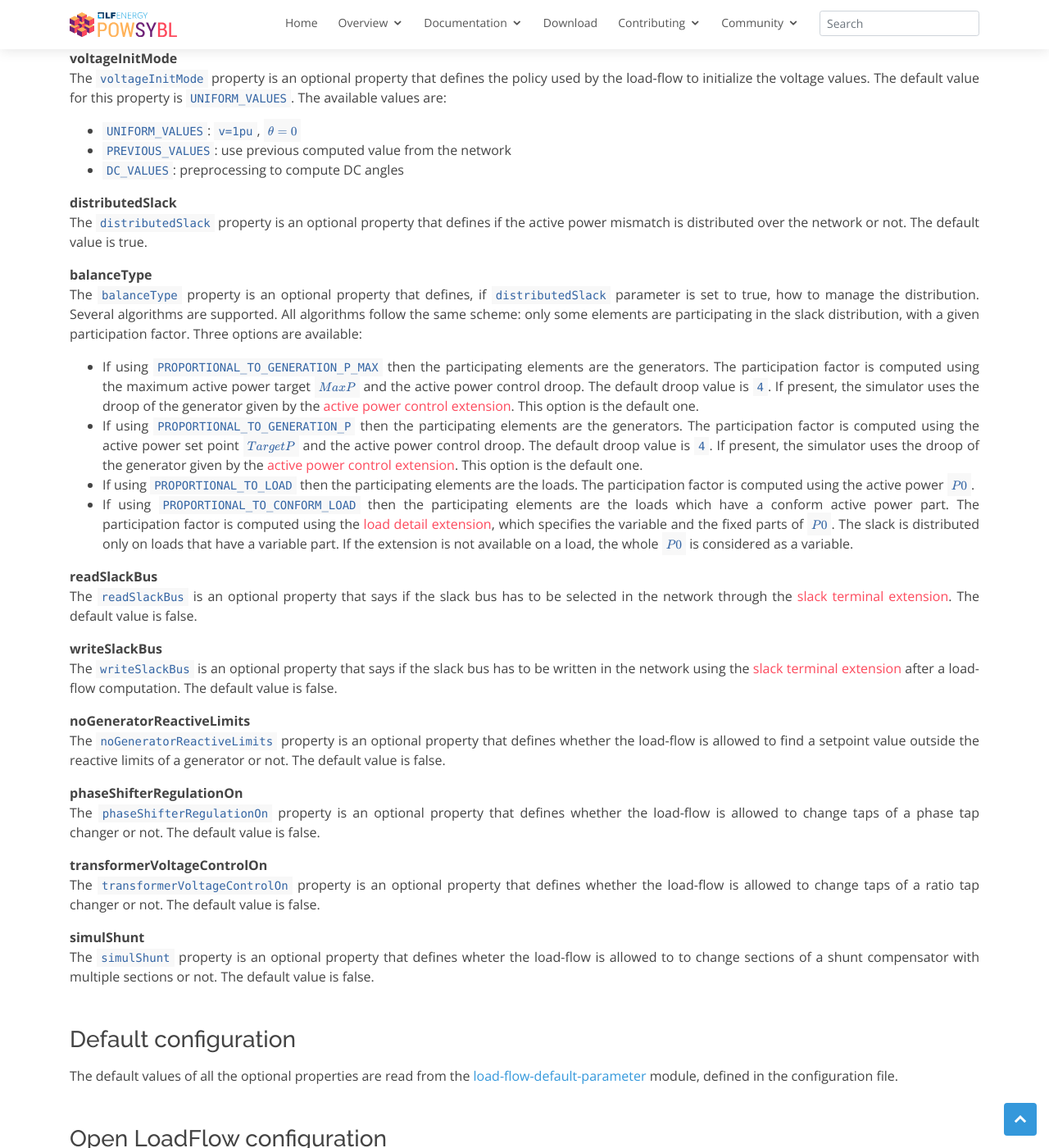
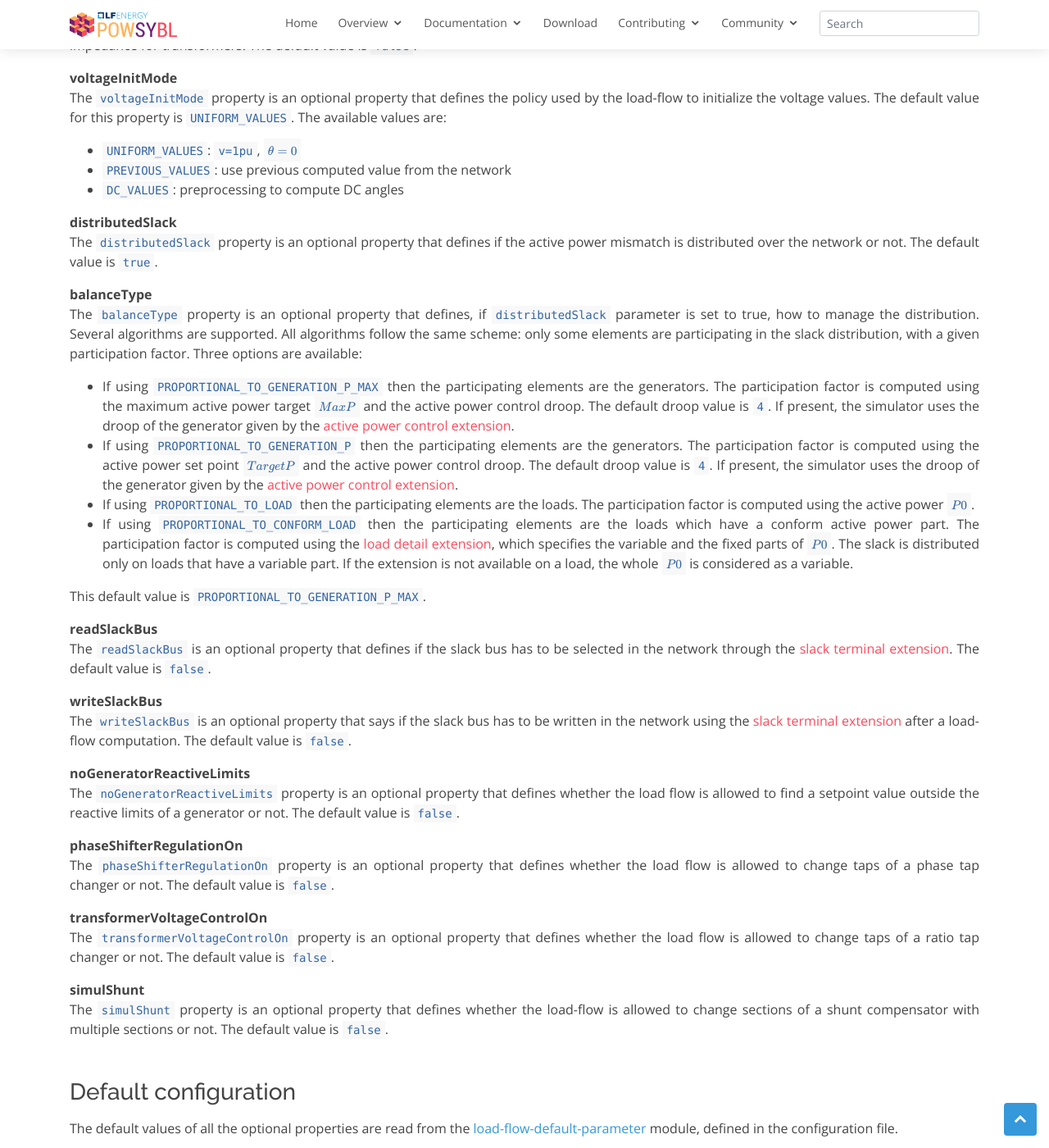
Before and after one commit to powsybl/powsybl.github.io, a Jekyll site: the page built from pages/documentation/simulation/powerflow/index.md, in a window 1280 px wide and 1400 px high, scrolled down 6007 px. Shown: the whole window at 82% size. Built offline with Jekyll 4.4.1, drawn with Linux system fonts in a browser that asks for light colours; our own code applies the rules of GitHub Pages for plain Markdown files; some of the changed text lies outside the part shown.

Commit message:
Small fixes
Signed-off-by: Mathieu BAGUE <mathieu.bague@rte-france.com>

````diff
--- a/pages/documentation/simulation/powerflow/index.md
+++ b/pages/documentation/simulation/powerflow/index.md
@@ -10,8 +10,8 @@
 
 ## Introduction
 The power flow is a numerical analysis of the flow of electric power in an interconnected system, where that system is considered to be in normal steady-state operation.
-Power-flow or load-flow studies are important for planning future expansion of power systems as well as in determining the best operation of existing systems.
-The principal information obtained from the power-flow study is the magnitude and phase angle of the voltage at each bus, and the real and reactive power flowing in each line.
+Power flow or load flow studies are important for planning future expansion of power systems as well as in determining the best operation of existing systems.
+The principal information obtained from the power flow study is the magnitude and phase angle of the voltage at each bus, and the real and reactive power flowing in each line.
 In this page we'll go into some details about what are the inputs and outputs of a load flow simulation, what is expected from a power flow result, how the validation feature of PowSyBl works, what power flow implementations are compatible with PowSyBl, and how to configure PowSyBl for the different implementations.
 
 ## Inputs
@@ -28,9 +28,8 @@
 
 ### Expected results
 
-A load-flow result is considered *acceptable* if it
-describes a feasible steady-state of a power system given its physics and its logics. More practically, generations of
-practitioners have set quasi-standard ways to describe them that makes it possible to define precise rules.
+A load-flow result is considered *acceptable* if it describes a feasible steady-state of a power system given its physics and its logics.
+More practically, generations of practitioners have set quasi-standard ways to describe them that makes it possible to define precise rules.
 They are described below for the different elements of the network.
 
 #### Buses
@@ -209,10 +208,11 @@
 ### Available parameters
 
 **specificCompatibility**
-The `specificCompatibility` property is an optional property that defines whether the shunt admittance is split at each side of the serie impedance for lines. The default value is false.
+The `specificCompatibility` property is an optional property that defines whether the load flow runs in legacy mode (implementation specific) or not.
+For example, Hades2 implementation uses this parameter to define whether the shunt admittance is split at each side of the serie impedance for lines. The default value is `false`.
 
 **twtSplitShuntAdmittance**
-The `twtSplitShuntAdmittance` property is an optional property that defines whether the shunt admittance is split at each side of the serie impedance for transformers. The default value is false.
+The `twtSplitShuntAdmittance` property is an optional property that defines whether the shunt admittance is split at each side of the serie impedance for transformers. The default value is `false`.
 
 **voltageInitMode**
 The `voltageInitMode` property is an optional property that defines the policy used by the load-flow to initialize the
@@ -222,36 +222,40 @@
 - `DC_VALUES`: preprocessing to compute DC angles
 
 **distributedSlack**
-The `distributedSlack` property is an optional property that defines if the active power mismatch is distributed over the network or not. The default value is true.
+The `distributedSlack` property is an optional property that defines if the active power mismatch is distributed over the network or not. The default value is `true`.
 
 **balanceType**
 The `balanceType` property is an optional property that defines, if `distributedSlack` parameter is set to true, how to manage the distribution. Several algorithms are supported. All algorithms follow the same scheme: only some elements are participating in the slack distribution, with a given participation factor. Three options are available:
-- If using `PROPORTIONAL_TO_GENERATION_P_MAX` then the participating elements are the generators. The participation factor is computed using the maximum active power target $$MaxP$$ and the active power control droop. The default droop value is `4`. If present, the simulator uses the droop of the generator given by the [active power control extension](). This option is the default one.
-- If using `PROPORTIONAL_TO_GENERATION_P` then the participating elements are the generators. The participation factor is computed using the active power set point $$TargetP$$ and the active power control droop. The default droop value is `4`. If present, the simulator uses the droop of the generator given by the [active power control extension](). This option is the default one.
+- If using `PROPORTIONAL_TO_GENERATION_P_MAX` then the participating elements are the generators. The participation factor is computed using the maximum active power target $$MaxP$$ and the active power control droop. The default droop value is `4`. If present, the simulator uses the droop of the generator given by the [active power control extension]().
+- If using `PROPORTIONAL_TO_GENERATION_P` then the participating elements are the generators. The participation factor is computed using the active power set point $$TargetP$$ and the active power control droop. The default droop value is `4`. If present, the simulator uses the droop of the generator given by the [active power control extension]().
 - If using `PROPORTIONAL_TO_LOAD` then the participating elements are the loads. The participation factor is computed using the active power $$P0$$.
 - If using `PROPORTIONAL_TO_CONFORM_LOAD` then the participating elements are the loads which have a conform active power part. The participation factor is computed using the [load detail extension](), which specifies the variable and the fixed parts of $$P0$$. The slack is distributed only on loads that have a variable part. If the extension is not available on a load, the whole $$P0$$ is considered as a variable.
 
+This default value is `PROPORTIONAL_TO_GENERATION_P_MAX`.
+
 **readSlackBus**
-The `readSlackBus` is an optional property that says if the slack bus has to be selected in the network through the [slack terminal extension](). The default value is false.
+The `readSlackBus` is an optional property that defines if the slack bus has to be selected in the network through the [slack terminal extension]().
+The default value is `false`.
 
 **writeSlackBus**
-The `writeSlackBus` is an optional property that says if the slack bus has to be written in the network using the [slack terminal extension]() after a load-flow computation. The default value is false.
+The `writeSlackBus` is an optional property that says if the slack bus has to be written in the network using the [slack terminal extension]() after a load-flow computation.
+The default value is `false`.
 
 **noGeneratorReactiveLimits**
-The `noGeneratorReactiveLimits` property is an optional property that defines whether the load-flow is allowed to find a
-setpoint value outside the reactive limits of a generator or not. The default value is false.
+The `noGeneratorReactiveLimits` property is an optional property that defines whether the load flow is allowed to find a setpoint value outside the reactive limits of a generator or not.
+The default value is `false`.
 
 **phaseShifterRegulationOn**
-The `phaseShifterRegulationOn` property is an optional property that defines whether the load-flow is allowed to change taps
-of a phase tap changer or not. The default value is false.
+The `phaseShifterRegulationOn` property is an optional property that defines whether the load flow is allowed to change taps of a phase tap changer or not.
+The default value is `false`.
 
 **transformerVoltageControlOn**
-The `transformerVoltageControlOn` property is an optional property that defines whether the load-flow is allowed to change
-taps of a ratio tap changer or not. The default value is false.
+The `transformerVoltageControlOn` property is an optional property that defines whether the load flow is allowed to change taps of a ratio tap changer or not.
+The default value is `false`.
 
 **simulShunt**
-The `simulShunt` property is an optional property that defines wheter the load-flow is allowed to to change sections of a shunt compensator with multiple sections or not. The default value is false.
-
+The `simulShunt` property is an optional property that defines whether the load-flow is allowed to change sections of a shunt compensator with multiple sections or not.
+The default value is `false`.
 
 ### Default configuration
 The default values of all the optional properties are read from the [load-flow-default-parameter](../../user/configuration/load-flow-default-parameters.md)
@@ -267,26 +271,31 @@
 The `dc` property is an optional property that defines if you want to run an AC power flow or a DC power flow. The default value is `false`.
 
 **lowImpedanceBranchMode**
-The `lowImpedanceBranchMode` property is an optional property that defines how to deal with low impedance lines (when $$Z$$ is less than the $$10^{-8}$$ per-unit threshold). Two options are available:
+The `lowImpedanceBranchMode` property is an optional property that defines how to deal with low impedance lines (when $$Z$$ is less than the $$10^{-8}$$ per-unit threshold).
+Possible values are:
 - Use `REPLACE_BY_ZERO_IMPEDANCE_LINE` if you want to consider a low impedance line has $$R$$ and $$X$$ equal to zero.
 - Use `REPLACE_BY_MIN_IMPEDANCE_LINE` if you want to consider a low impedance line with a small value equal to the previously given threshold.
 
 **throwsExceptionInCaseOfSlackDistributionFailure**
-The `throwsExceptionInCaseOfSlackDistributionFailure` is an optional property that defines if an exception has to be thrown in case of slack distribution failure. This could happen in small synchronous component without enough generators or loads. In that case, the remaining active power mismatch remains on the selected slack bus.
+The `throwsExceptionInCaseOfSlackDistributionFailure` is an optional property that defines if an exception has to be thrown in case of slack distribution failure.
+This could happen in small synchronous component without enough generators or loads to balance the mismatch.
+In that case, the remaining active power mismatch remains on the selected slack bus.
 
 **voltageRemoteControl**
-The `voltageRemoteControl` property is an optional property that defines if the remote control for voltage controllers has to be modeled. The default value is `false`.
+The `voltageRemoteControl` property is an optional property that defines if the remote control for voltage controllers has to be modeled.
+The default value is `false`.
 
 **slackBusSelectorType**
 The `slackBusSelectorType` property is an optional property that defines how to select the slack bus. The three options are available through the configuration file:
-- `First` if you want to choose the first bus of all the network buses.
-- `Name` if you want to choose a specific bus as slack bus. In that case, the other property `nameSlackBusSelectorBusId` is required.
-- `MostMeshed` if you want to choose the most meshed bus as slack bus. This option is required for computation on several computed component.
+- `First` if you want to choose the first bus of all the network buses, identified by the [slack terminal extension]().
+- `Name` if you want to choose a specific bus as the slack bus. In that case, the other `nameSlackBusSelectorBusId` property has to be filled.
+- `MostMeshed` if you want to choose the most meshed bus as the slack bus. This option is required for computation with several synchronous component.
 
 Note that if you want to choose the slack bus that is defined inside the network with a slackTerminal extension, you have to use the `LoadflowParameters`
 
 **nameSlackBusSelectorBusId**
-The `nameSlackBusSelectorBusId` property is a required property if you choose `Name` for property `slackBusSelectorType`. It defines the bus chosen for slack distribution by its identifiable. It is a String and there is no default value.
+The `nameSlackBusSelectorBusId` property is a required property if you choose `Name` for property `slackBusSelectorType`.
+It defines the bus chosen for slack distribution by its ID.
 
 See below an extract of a config file that could help:
 
@@ -302,8 +311,7 @@
   nameSlackBusSelectorBusId: Bus3_0
 ```
 
-#### Example
-<span class="color: red">provide an JSON example of loadflow configuration file for OpenLF, based on the example above</span>
+At the moment, overriding the parameters by a JSON file is not supported by Open LF.
 
 ### Hades2 configuration
 Once you have chosen Hades2 as a load flow implementation, you have to provide the path to your Hades2
@@ -312,12 +320,11 @@
 hades2:
     homeDir: <PATH_TO_HADES_2>
 ```
-In this section, you may also choose the option `debug: true` to tell PowSyBl not to erase the
-temporary folder created by Hades2 for the calculation. This makes it possible to
-check what happened on the Hades2 side for debugging purposes.
+In this section, you may also choose the option `debug: true` to tell PowSyBl not to erase the temporary folder created by Hades2 for the calculation.
+This makes it possible to check what happened on the Hades2 side for debugging purposes.
 
-Then, you need to configure the load flow calculation itself, because the
-sensitivity analysis of Hades2 relies on an initial load flow calculation. For example:
+Then, you need to configure the load flow calculation itself, because the sensitivity analysis of Hades2 relies on an initial load flow calculation.
+For example:
 ```yaml
 hades2-default-parameters:
     balanceType: PROPORTIONAL_TO_LOAD
````
